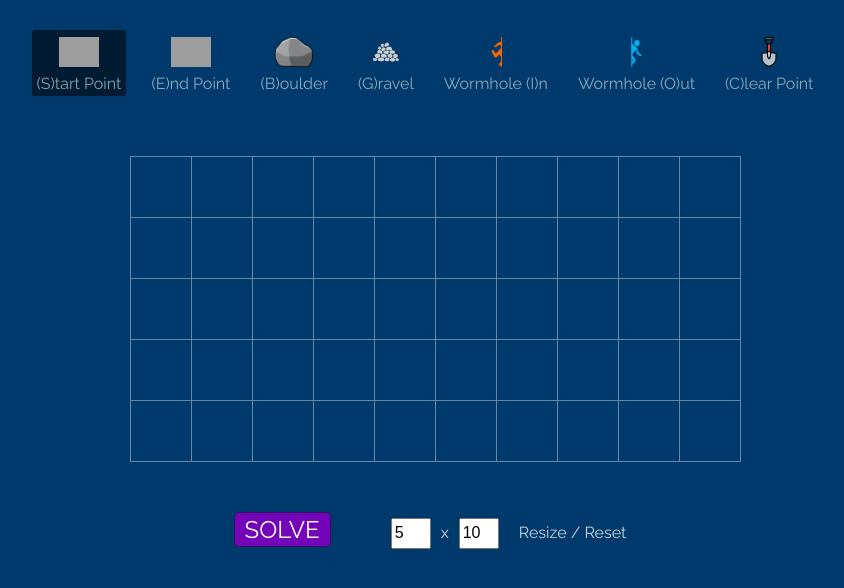
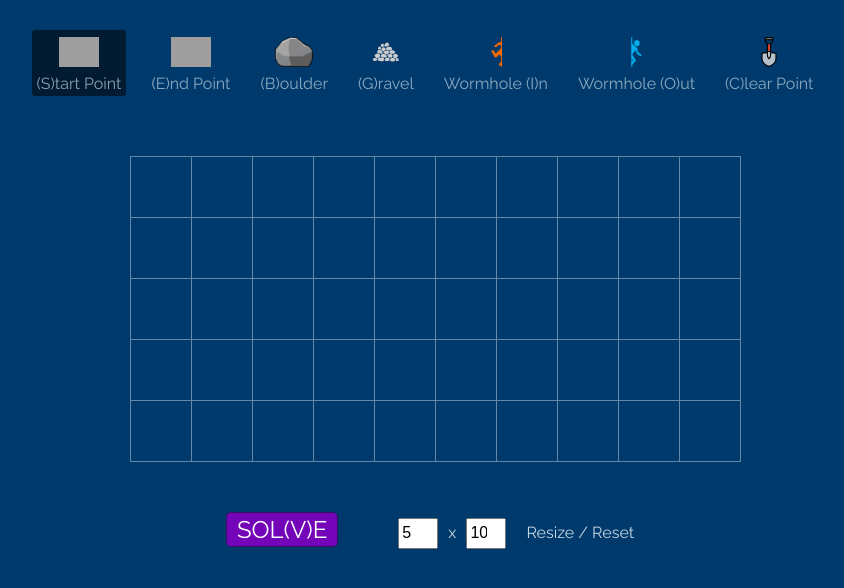
Before and after one commit to bigomega/grid-game-challenge, a React (Create React App) app: page / in a window 1280 px wide. Shown: the top 588 px of the page, without its empty margins (205-1049 px from the left). Built offline with nearby package versions, Linux system fonts and the light colour scheme; grey boxes are pictures that could not be loaded.

Commit message:
adding return/space/v keybind for solving

```diff
--- a/src/App.tsx
+++ b/src/App.tsx
@@ -21,6 +21,7 @@ class App extends Component<{}, IAppState> {
 
 
   keyBinding(event: any){
+    console.log(event.keyCode)
     switch (event.keyCode) {
       case 83: // [S]
         this.setState({ selected: CellTypes.Start })
@@ -42,6 +43,11 @@ class App extends Component<{}, IAppState> {
         break
       case 67: // [C]
         this.setState({ selected: CellTypes.Clear })
+        break
+      case 86: // [V] - sol[V]e
+      case 13: // <return>
+      case 32: // <space>
+        this.solve()
         break
     }
   }
@@ -148,7 +154,7 @@ class App extends Component<{}, IAppState> {
           </div>
         </div>
         <div className="resetContainer">
-          <div className="solve btn" onClick={this.solve.bind(this)}>SOLVE</div>
+          <div className="solve btn" onClick={this.solve.bind(this)}>SOL(V)E</div>
           <input type="number" ref={this.size_x_ref} defaultValue="5"/>
           x
           <input type="number" ref={this.size_y_ref} defaultValue="10"/>
```
